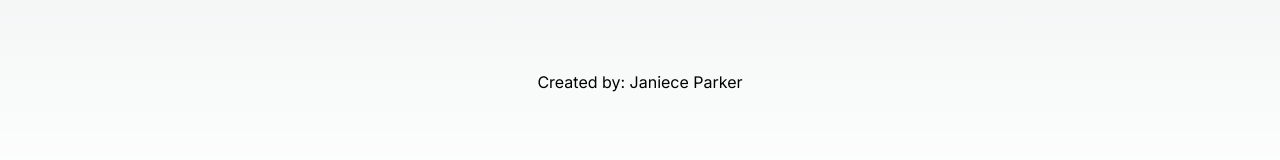
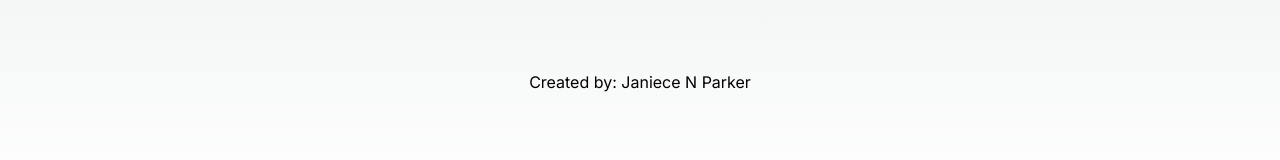
Before and after one commit to JParker3110/crud-app, a Next.js app: page / in a window 1280 px wide. Shown: the part 642-802 px from the top of the page. Built offline with nearby package versions, Linux system fonts and the light colour scheme.

Commit message:
page update

```diff
--- a/src/app/page.js
+++ b/src/app/page.js
@@ -9,7 +9,7 @@ export default function Home() {
         </meta>
       </head>
     <h1 className="my-12 text-6xl text-center">CRUD APP</h1>
-    <p>Created by: Janiece Parker</p>
+    <p>Created by: Janiece N Parker</p>
   </main>
   );
 }
```
Also changed, not shown: 1 other file (tests, documents, lock files or other folders).
